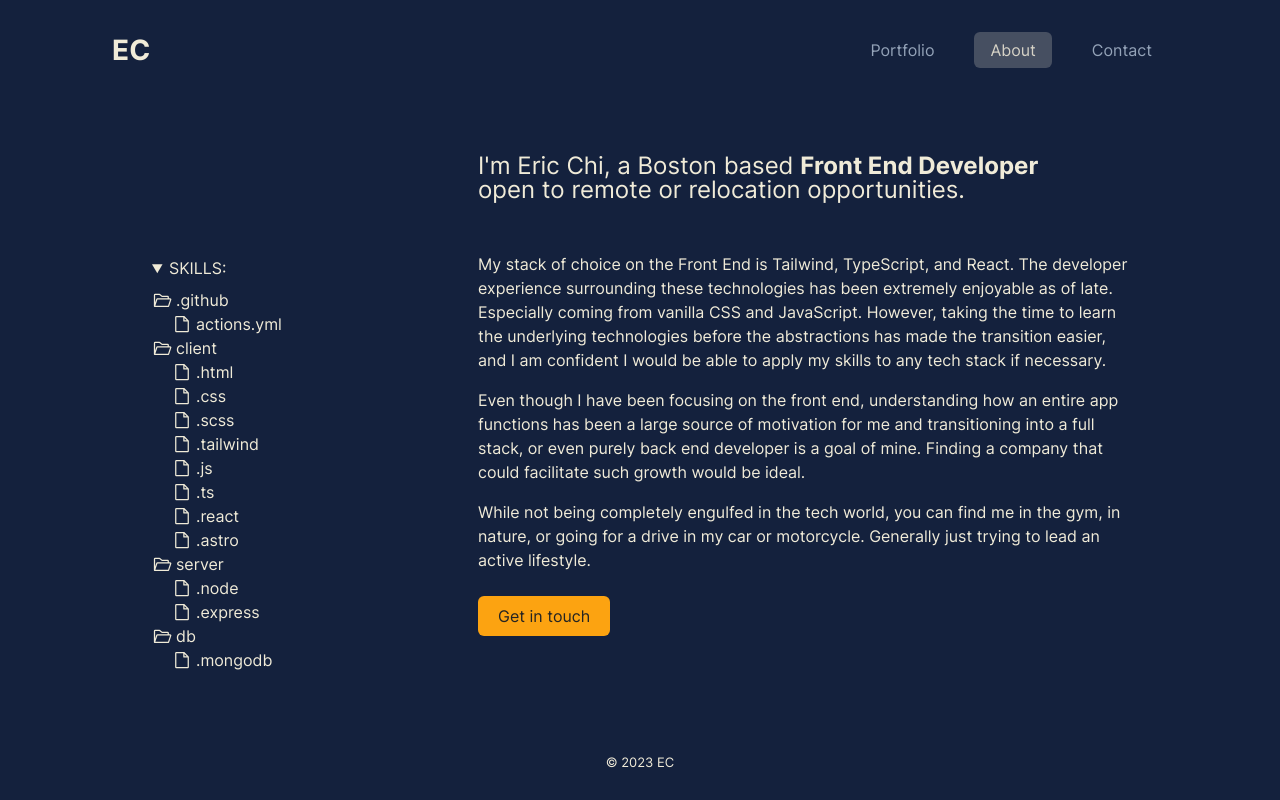
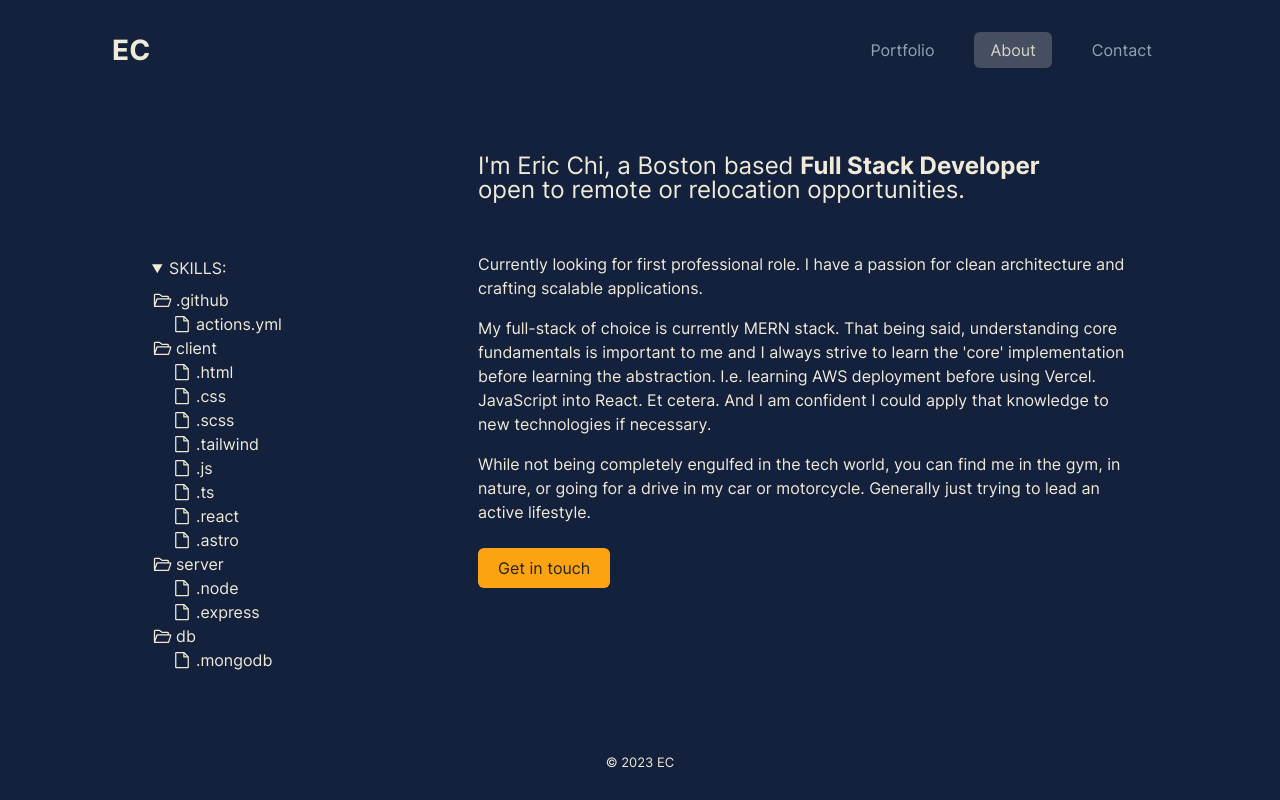
Before and after one commit to 0xcire/reactfolio, a React (Vite) app: page /About in a window 1280 px wide. Built offline with nearby package versions, Linux system fonts and the light colour scheme.

Commit message:
just rewriting readme and about me section

```diff
--- a/src/components/Header/MobileNav.tsx
+++ b/src/components/Header/MobileNav.tsx
@@ -56,7 +56,7 @@ function MobileNav() {
       </button>
       <AnimatePresence>
         {mobileMenuOpen && (
-          <LazyMotion features={domAnimation} strict>
+          <LazyMotion features={domAnimation}>
             <m.div
               ref={mobileRef}
               key='mobileMenu'
--- a/src/components/Header/NavLinks.tsx
+++ b/src/components/Header/NavLinks.tsx
@@ -1,6 +1,6 @@
 import { links } from '../../data/data';
 import { NavLink, useLocation } from 'react-router-dom';
-import { motion } from 'framer-motion';
+import { m } from 'framer-motion';
 
 type TNav = {
   isMobile: boolean;
@@ -34,7 +34,7 @@ function NavLinks({ isMobile, toggleMenu }: TNav) {
           <span className='relative px-4 py-2'>
             {link}
             {`/${link}` === path ? (
-              <motion.div
+              <m.div
                 className='absolute inset-0 z-[0] hidden rounded-md bg-neutral-400/[0.35]  sm:block'
                 layoutId='navlinks'
                 transition={{
--- a/src/data/data.tsx
+++ b/src/data/data.tsx
@@ -232,16 +232,16 @@ type about = {
 export const aboutData: about = {
   heading: (
     <>
-      I&apos;m Eric Chi, a Boston based <b>Front End Developer</b> open to
+      I&apos;m Eric Chi, a Boston based <b>Full Stack Developer</b> open to
       remote or relocation opportunities.
     </>
   ),
   paragraphs: [
-    'My stack of choice on the Front End is Tailwind, TypeScript, and React. The developer experience surrounding these technologies has been extremely enjoyable as of late. Especially coming from vanilla CSS and JavaScript. However, taking the time to learn the underlying technologies before the abstractions has made the transition easier, and I am confident I would be able to apply my skills to any tech stack if necessary.',
+    'Currently looking for first professional role. I have a passion for clean architecture and crafting scalable applications.',
 
-    'Even though I have been focusing on the front end, understanding how an entire app functions has been a large source of motivation for me and transitioning into a full stack, or even purely back end developer is a goal of mine. Finding a company that could facilitate such growth would be ideal.',
+    "My full-stack of choice is currently MERN stack. That being said, understanding core fundamentals is important to me and I always strive to learn the 'core' implementation before learning the abstraction. I.e. learning AWS deployment before using Vercel. JavaScript into React. Et cetera. And I am confident I could apply that knowledge to new technologies if necessary.",
 
-    'While not being completely engulfed in the tech world, you can find me in the gym, in nature,   or going for a drive in my car or motorcycle. Generally just trying to lead an active lifestyle.',
+    'While not being completely engulfed in the tech world, you can find me in the gym, in nature, or going for a drive in my car or motorcycle. Generally just trying to lead an active lifestyle.',
   ],
   skills: {
     '.github': ['actions.yml'],
```
Also changed, not shown: src/data/draft.ts (added, +13 -0 lines), 1 other file (tests, documents, lock files or other folders).
